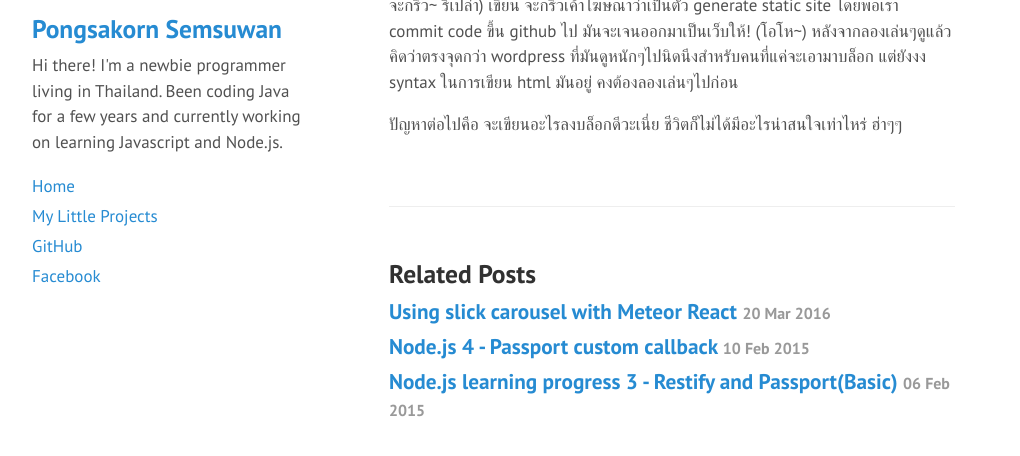
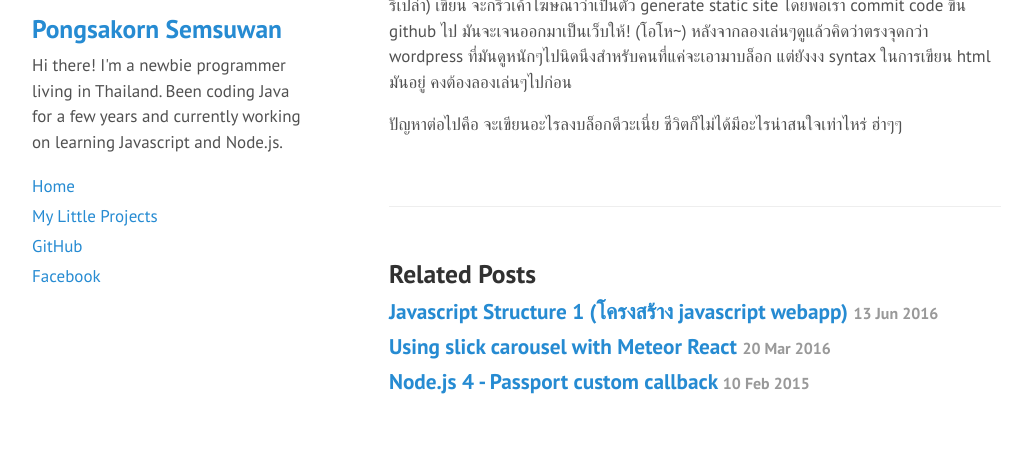
Before and after one commit to pongsakornsemsuwan/pongsakornsemsuwan.github.io, a Jekyll site: the page built from _posts/2014-12-8-first-post.md, in a window 1280 px wide, cut to the strip 218-674 px from the top of the page. Shown: the whole strip, without its empty margins (162-1182 px from the left). Built offline with Jekyll 4.4.1, drawn with Linux system fonts in a browser that asks for light colours; some of the changed lines change nothing that is shown.

Commit message:
add new post javascript-structure-1/

```diff
--- /dev/null
+++ b/_posts/2016-06-13-javascript-structure-1.md
@@ -0,0 +1,103 @@
+---
+layout: post
+title: Javascript Structure 1 (โครงสร้าง javascript webapp)
+---
+
+repo นี้เอาไว้เป็นแนวทางสำหรับคนที่กำลังหัดเขียน webapp ด้วย javascript คับ กะไว้ว่าเขียนให้คนที่พอมีพื้นฐานเขียนโปรแกรม / javascript อยู่แล้ว แต่ยังงงๆเรื่องพวก environment /structure ในการประกอบร่างกันเป็นแอพอันนึง
+
+จะมีวิธีการเซตอัพ structure พื้นฐาน และตัวอย่างการใช้ babel + webpack + gulp ในการ compile/transpile โค้ดเราให้มันพร้อมใช้ได้จริงๆ
+
+ผมเองก็พึ่งหัด เพราะงั้นเห็นตรงไหนผิด / ควรแก้ไขก็บอกได้นะ 55
+
+แปะลิ้งที่มีประโยชน์ : <http://blog.differential.com/the-javascript-ecosystem-demystified/>
+
+### 1. เริ่มด้วยการ new project
+ไปสร้างโฟลเดอร์ที่เราต้องการแล้วพิม `npm init` โลด มันเป็นคำสั่งสำหรับสร้าง package.json ซึ่งก็คือคอนฟิกของ node project อะแหละ
+กด enter ไปรัวๆก่อน จนมันเสร็จ เราจะได้ package.json มาเชยชม
+
+### 2. run javascript ด้วย Node.js
+
+ไปโหลด [Node.js](https://nodejs.org/en/) มากันก่อนคับ
+Node.js คือ javascript runtime -- คือแต่ก่อน javascript มันรันบน browser อย่างเดียวไง แต่ก็มีคนที่อยากเอามันมารันบนเครื่อง ซึ่งมันก็ใช้ javascript engine ของ Google Chrome อะแหละ ข้อดีของ Node ที่เค้าโฆษณาคือ non blocking IO/ asynchronous ซึ่งเอาจริงๆ ผมก็ยังไม่รู้สึกว่ามันแตกต่างขนาดที่ต้องย้ายจาก java มาใช้ Node นะ แต่ก็เอาเถอะ 55
+
+หลังจากลง node เสร็จ เราก็มาลองเขียน javascript กัน ก่อนอื่นเลยเราต้องรู้ก่อนว่า javascript นั้น มันเป็นภาษา script อยู่แล้ว คือเขียนแล้วรันได้เลย ไม่เหมือนพวก java, c ที่ต้อง compile เป็น .class ถึงจะใช้งานได้จริง
+
+ขั้นแรกที่อยากให้ลองกันคือสร้างไฟล์ main.js ไก่กามาอันนึง โดยมีโค้ดแค่นี้
+
+{% highlight javascript %}
+  console.log('Hello Javascript!');
+{% endhighlight %}
+
+เซฟไว้ตรงไหนก็ได้ เช่น myproj/main.js
+
+เสร็จแล้วไปที่ command prompt / terminal แล้วพิมพ์ `node main.js`   มันจะปริ้นออกมาว่า Hello Javascript!
+
+ทีนี้แอดวานซ์ขึ้นมาหน่อย ลองสร้างอีกไฟล์ ข้างๆกัน ชื่อ car.js
+
+{% highlight javascript %}
+  class Car{
+    constructor(param){
+      console.log(param);
+    }
+  }
+
+  module.exports = Car;
+{% endhighlight %}
+
+อันนี้เป็นการสร้าง class Car syntax อาจจะงงๆบ้าง ช่างมันก่อน เอาเป็นว่ามันสร้าง class Car โดยมี constructor รับ parameter มาก็ปริ้นมาดูง่ายๆ
+
+เสร็จแล้วไปแก้ main.js ของเราให้เป็นแบบนี้
+
+{% highlight javascript %}
+var Car = require('./car');
+
+let carObj = new Car("red");
+{% endhighlight %}
+
+จะเป็นการสร้าง import module car ที่เราสร้างไว้มาเก็บไว้ โดย var Car ในที่นี้จะแทนตัว class Car ส่วน carObj จะเป็นการสร้าง object Car จริงๆขึ้นมาโดยในที่นี้เราใส่ constructor parameter ไปว่า 'red'
+
+ลองไปรัน main.js  ด้วยคำสั่ง `node main.js` มันน่าจะปริ้นคำว่า red นะ
+
+### 3. Compile javascript ด้วย Babel
+ตัวอย่างข้างบนเป็นการ import module หรือเรียกเท่ห์ๆว่าการจัดการ module system
+วิธีที่เขียนแบบ require('..') เค้าเรียกว่า Common.js หาอ่านเพิ่มได้ในลิ้งที่ผมแปะข้างบน
+
+ทีนี้มันมีวิธีที่ใหม่กว่า เท่ห์ว่า ดีกว่า(ยังไงวะ) คือวิธีการ import แบบใช้มาตรฐาน ECMAScript2015 หรือ ES6 โดยทำแบบนี้
+{% highlight javascript %}
+  "use strict";
+  import Car from './car';
+
+  let carObj = new Car("red");
+{% endhighlight javascript %}
+
+ลองเซฟแล้วไปรัน `node main.js` ดู คราวนี้จะเจอเออเร่อ นั่นเป็นเพราะ node javascript runtime มันยังไม่รองรับคำสั่งนี้นั่นเอง ซึ่งก็เป็นคิวของ babel ที่จะมาช่วยเรา (ให้งงไปกว่าเดิม)
+
+เรื่องของเรื่องคือไอมาตรฐาน ECMAScript2015 มันออกมาได้สักพักแล้วหละ แต่พวก runtime/browser ทั้งหลาย มันยังไม่ support เพราะคนมันน้อยมั้ง มันเลยทำไม่ทัน ทีนี้พวก developer วัยรุ่นอย่างเราๆมันใจร้อนอยากลองของใหม่ไง มันเลยมีคนทำ compiler มาแปลง ES6 ให้เป็น ES5 ให้ runtime มันรันได้ (จะรีบกันไปไหนครับพี่) ทีนี้เราก็สามารถเขียนโปรแกรมเราด้วย Syntax ใหม่ๆได้แล้ว (เพียงแต่ต้องคอมไพล์ก่อนรัน เท่านี้เอง เย้ มันง่ายขึ้นหรือยากขึ้นวะเนี่ย - -)
+
+[Babel](https://babeljs.io/) ก็เป็นหนึ่งใน compiler ที่เค้าฮิตๆกัน นั่นเอง
+babel มันมีวิธีใช้หลายแบบนะ เช่น import บน <script> tag ใน html แล้วใช้กันตรงนั้นเลยก็ได้ แต่ในที่นี้ผมจะทำแบบฝั่ง server
+
+ก่อนอื่นลง babel กันก่อนด้วยคำสั่ง `npm install --save -g babel`
+--save หมายถึง ให้ไปอัพเดท package.json ด้วยว่าโปรเจคนี้มีการใช้ babel เวลา dev คนอื่น รัน `npm install` npm มันจะไปโหลด babel มาให้ด้วยเลย
+-g หมายถึง global คือลง babel ไว้เป็น cmd ในคอมเราเลย เห็นในไกด์บอกไม่ต้อง -g ก็รันได้ แต่ผมรันไม่ได้อะ เลยลง global มันเลย
+
+เสร็จแล้ว เราไปรัน `babel main.js -o out.js` กัน  จะเป็นการ compile main.js แล้ว output file คือ out.js
+เปิด out.js ดูจะพบว่า..... โค้ดมันเหมือนกันเลย!! กำ นั่นเป็นเพราะเราลืมบอก babel นั่นเองไว่ให้ compile เป็น ES5
+
+ให้เราสร้าง .babelrc ไว้ในโปรเจคเราอะแหละ
+
+{% highlight json %}
+{
+  "presets": ["es2015"]
+}
+{% endhighlight %}
+
+ทีนี้เอาใหม่ รัน `babel main.js -o out.js` ไปดู out.js จะพบว่าหน้าตามันแปลกไป ดูไม่คุ้นเคย โค้ดโคตรงง ไม่ใช่ที่เราเขียนแน่ๆ ไม่เป็นไร ช่างมัน ลองรัน
+`node out.js` ดู คราวนี้จะได้ 'red' ออกมาแล้วแหละ เย้
+
+ในการใช้งานจริง เราจะไม่ได้ compile เป็นไฟล์ๆแบบนี้หรอก เราจะคอมไพล์เป็น โฟลเดอร์เลย เหมือน java มันก็คอมไพล์โฟลเดอร์ src แล้วไปออกที่ folder bin อะไรยังงั้น
+
+`babel src --out-dir lib`
+
+ซึ่งเราจะไม่ได้รันเอง แต่จะใช้ตัว task runner ที่ชื่อ gulp มารันให้อีกที
+พอก่อน ขี้เกียจละ
--- a/public/css/hyde.css
+++ b/public/css/hyde.css
@@ -138,7 +138,7 @@ a.sidebar-nav-item:focus {
 
 @media (min-width: 48em) {
   .content {
-    width:600px;
+    width:660px;
     max-width: 38rem;
     margin-left: 20rem;
     margin-right: 2rem;
--- a/public/css/poole.css
+++ b/public/css/poole.css
@@ -63,6 +63,7 @@ body {
   background-color: #fff;
   -webkit-text-size-adjust: 100%;
       -ms-text-size-adjust: 100%;
+  word-wrap: normal;
 }
 
 /* No `:visited` state is required by default (browsers will use `a`) */
```
